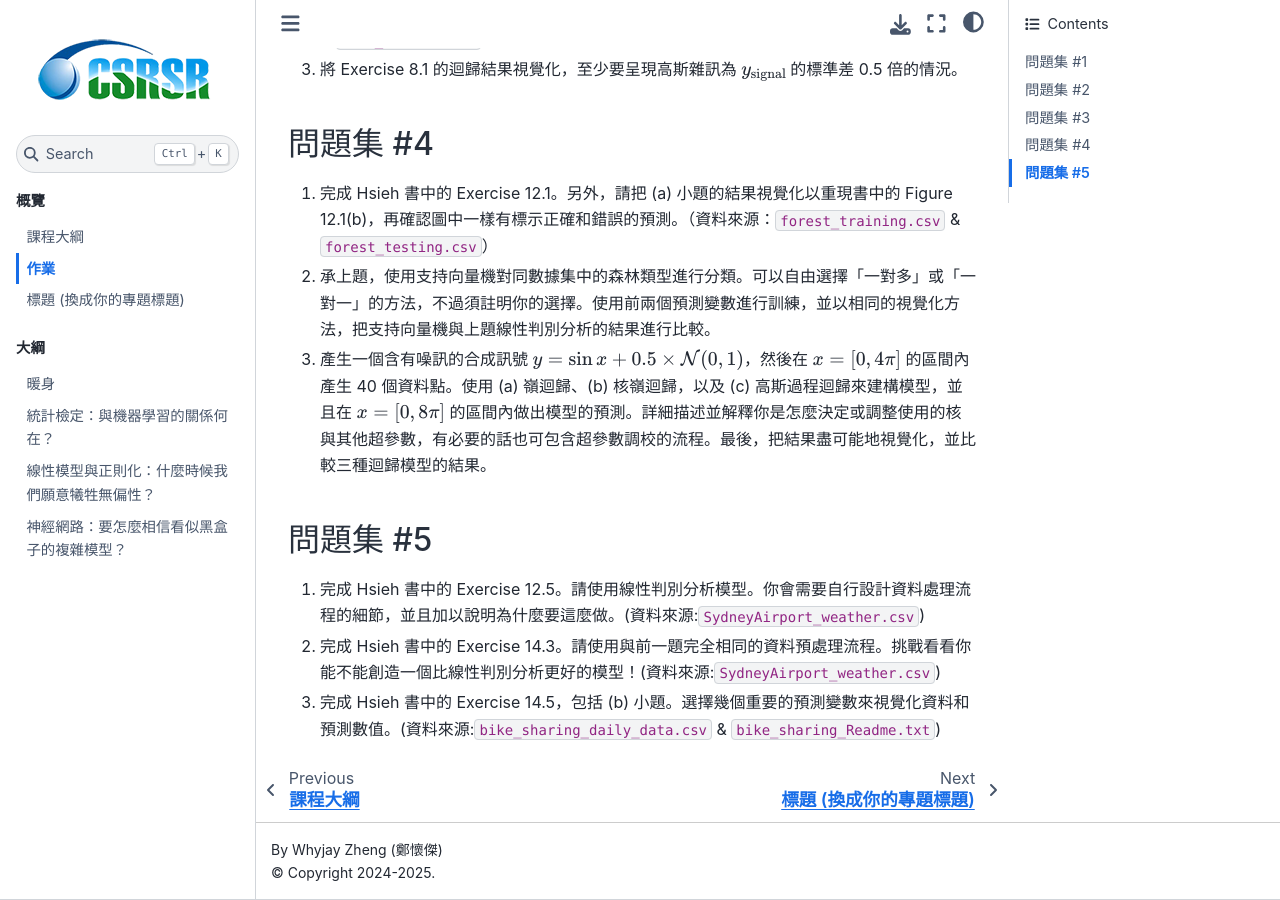
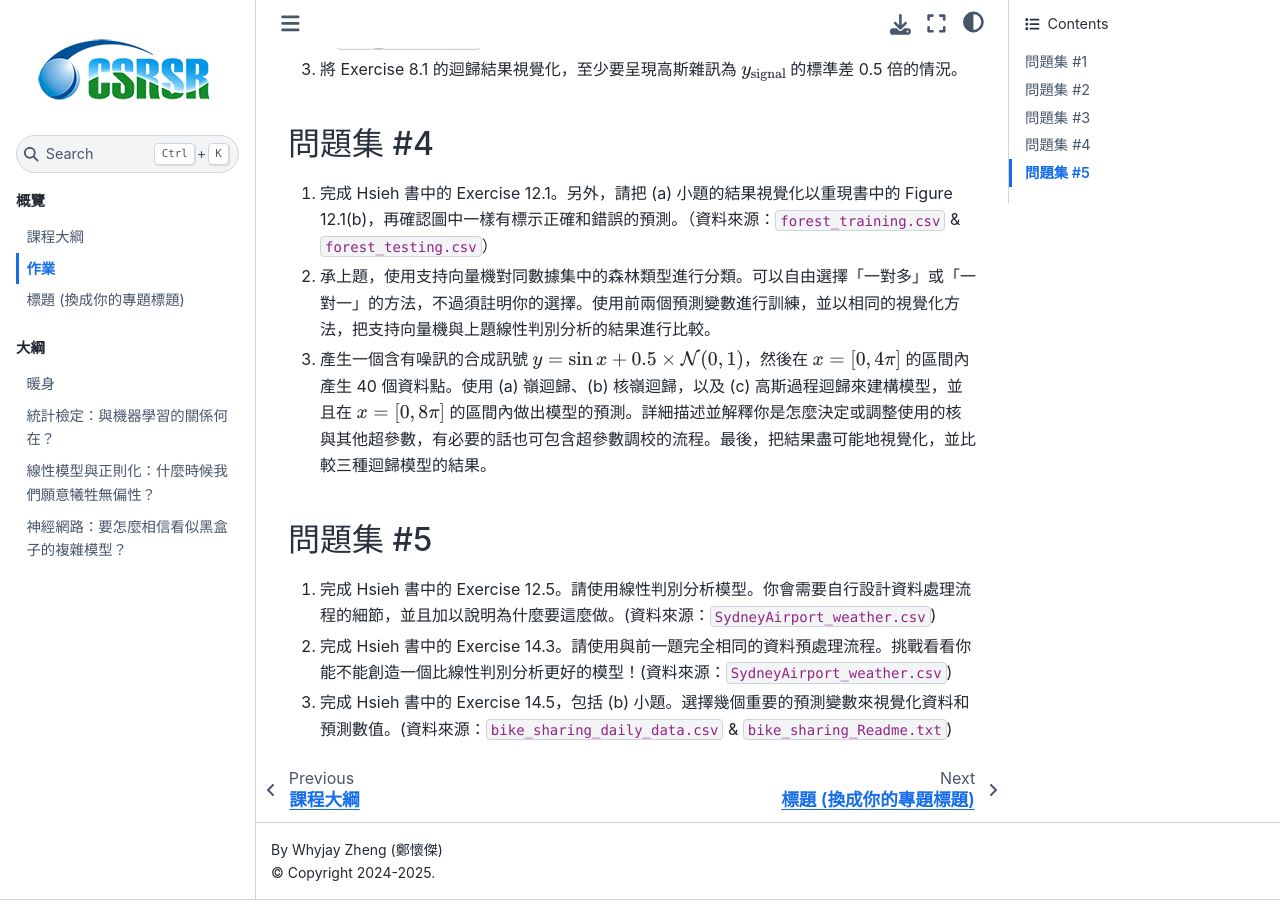
Before and after one commit to whyjz/ncu-env-data-science-zhtw, a Jupyter Book: the page built from docs/assignments.md, in a window 1280 px wide and 900 px high, scrolled down 813 px. Built offline with Jupyter Book 1.0.4 settings and Sphinx 7.4.7 and the Sphinx Book theme 1.1.4, drawn with Linux system fonts in a browser that asks for light colours.

```diff
--- a/docs/assignments.md
+++ b/docs/assignments.md
@@ -29,6 +29,6 @@
 
 ## 問題集 #5
 
-1. 完成 Hsieh 書中的 Exercise 12.5。請使用線性判別分析模型。你會需要自行設計資料處理流程的細節，並且加以說明為什麼要這麼做。(資料來源:`SydneyAirport_weather.csv`)
-2. 完成 Hsieh 書中的 Exercise 14.3。請使用與前一題完全相同的資料預處理流程。挑戰看看你能不能創造一個比線性判別分析更好的模型！(資料來源:`SydneyAirport_weather.csv`)
-3. 完成 Hsieh 書中的 Exercise 14.5，包括 (b) 小題。選擇幾個重要的預測變數來視覺化資料和預測數值。(資料來源:`bike_sharing_daily_data.csv` & `bike_sharing_Readme.txt`)
+1. 完成 Hsieh 書中的 Exercise 12.5。請使用線性判別分析模型。你會需要自行設計資料處理流程的細節，並且加以說明為什麼要這麼做。(資料來源：`SydneyAirport_weather.csv`)
+2. 完成 Hsieh 書中的 Exercise 14.3。請使用與前一題完全相同的資料預處理流程。挑戰看看你能不能創造一個比線性判別分析更好的模型！(資料來源：`SydneyAirport_weather.csv`)
+3. 完成 Hsieh 書中的 Exercise 14.5，包括 (b) 小題。選擇幾個重要的預測變數來視覺化資料和預測數值。(資料來源：`bike_sharing_daily_data.csv` & `bike_sharing_Readme.txt`)
```
Also changed, not shown: docs/syllabus.md (+9 -9 lines).
